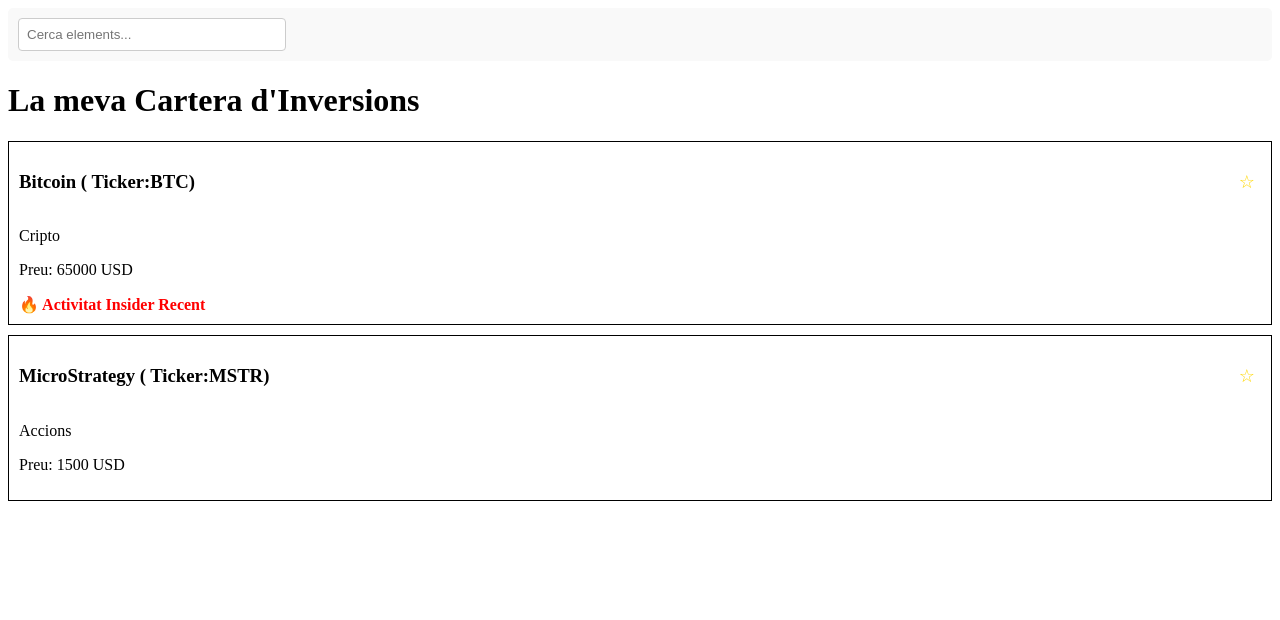
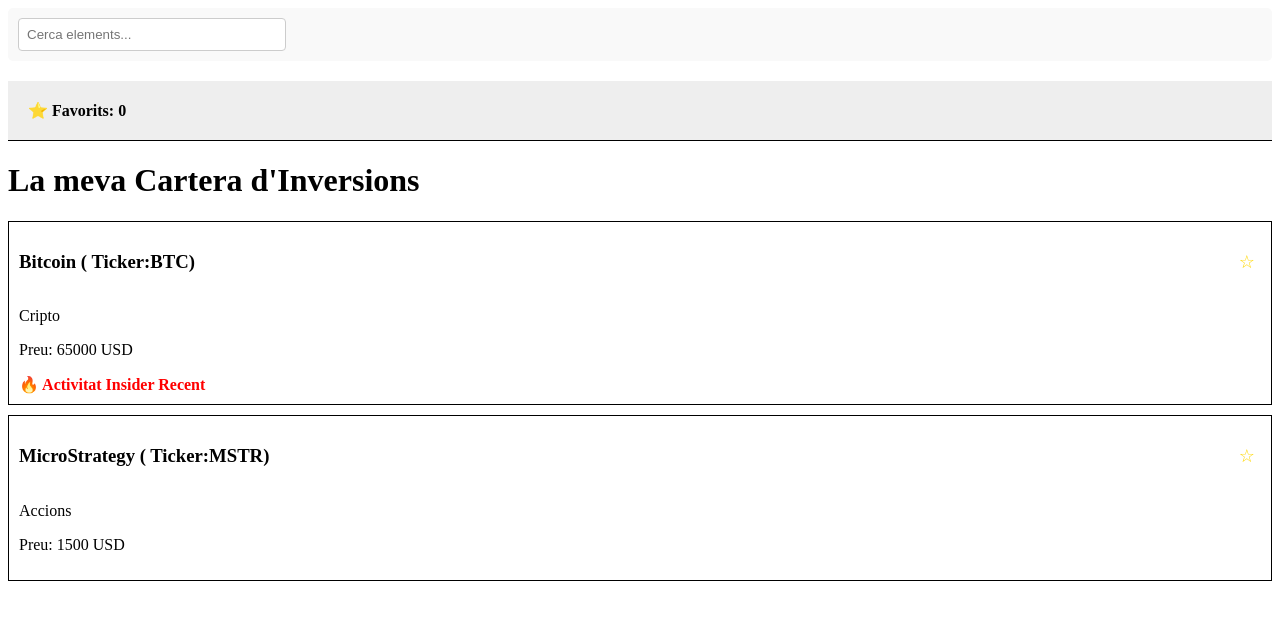
Before and after one commit to fricard-ioc/ioc-angular-insiderView-fricard, an Angular app: page / in a window 1280 px wide. Shown: the top 620 px of the page. Built offline with nearby package versions, Linux system fonts and the light colour scheme; data requests are answered from the project's data file.

Commit message:
Ex3. Comptador de favorits mostrat

```diff
--- a/src/app/app.component.html
+++ b/src/app/app.component.html
@@ -1,4 +1,8 @@
 <main id="main-content">
   <app-formulari-cerca></app-formulari-cerca>
+  <div style="padding: 20px; background: #eee; border-bottom: 1px solid black;">
+    <strong>⭐ Favorits: {{ preferitsService.totalPreferits() }}</strong>
+  </div>
   <app-cataleg-page></app-cataleg-page>
+
 </main>
--- a/src/app/app.component.ts
+++ b/src/app/app.component.ts
@@ -1,6 +1,8 @@
 import { Component } from '@angular/core';
 import { CatalegPageComponent } from './components/cataleg-page/cataleg-page.component';
 import { FormulariCercaComponent } from './components/formulari-cerca/formulari-cerca.component';
+import { inject } from '@angular/core';
+import { PreferitsService } from './serveis/preferits.service';
 
 @Component({
   selector: 'app-root',
@@ -10,5 +12,6 @@
   styleUrl: './app.component.scss'
 })
 export class AppComponent {
+  public preferitsService = inject(PreferitsService)
   title = 'ioc-angular-insiderView-fricard';
 }
```
